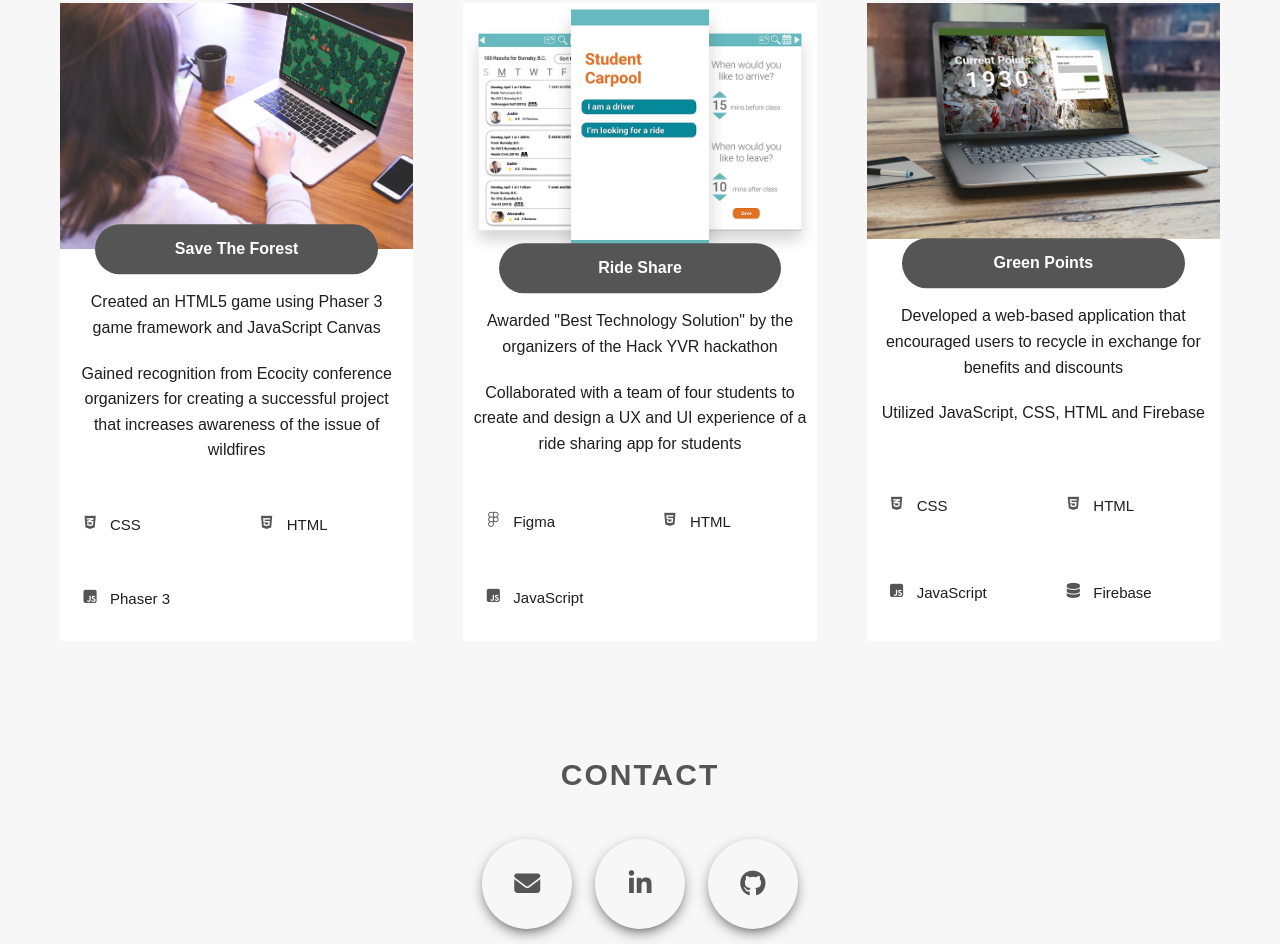
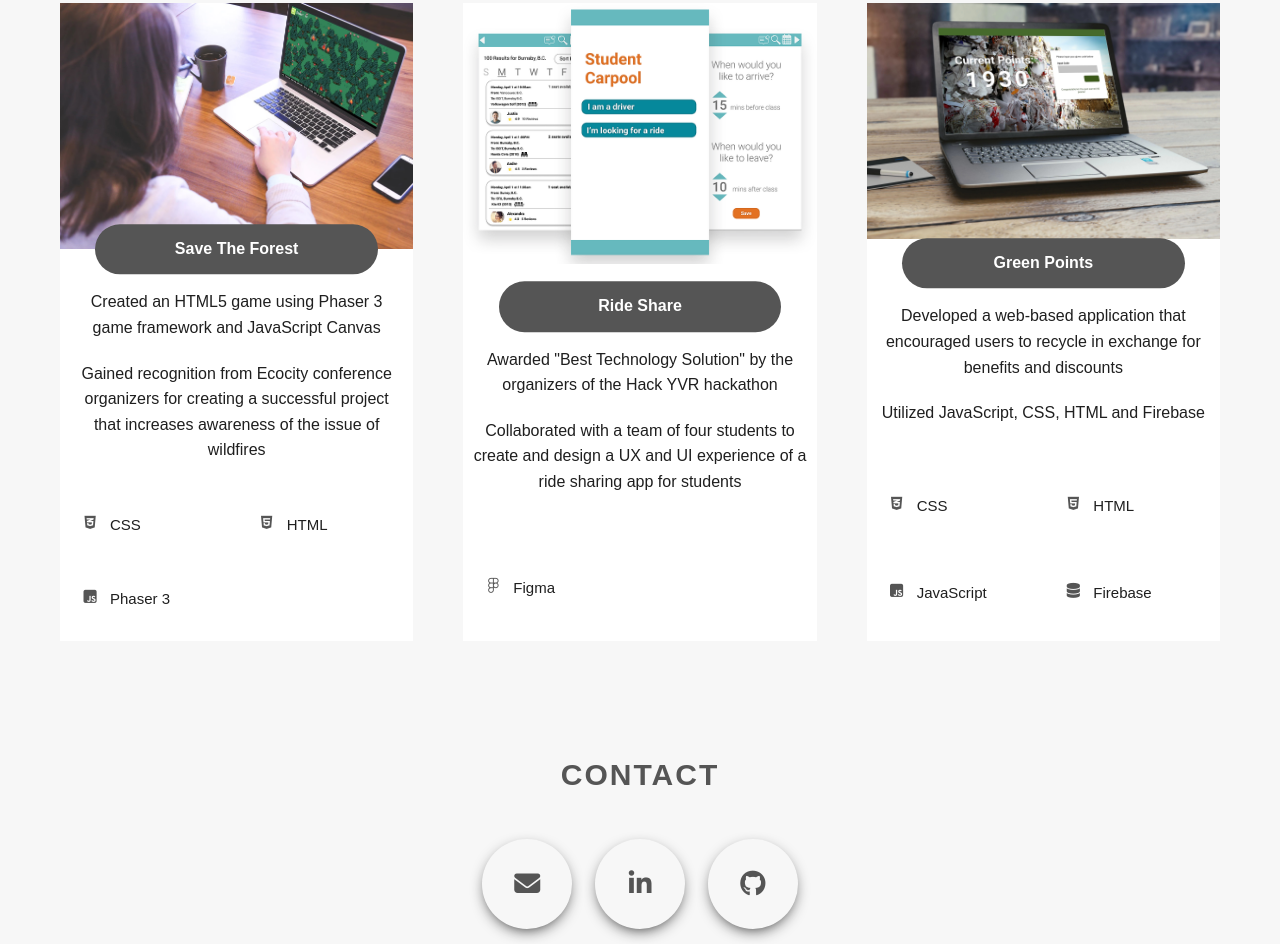
Before and after one commit to aleksandra-codes/aleksandra-codes.github.io, a website: page index.html in a window 1280 px wide. Shown: the part 1203-2147 px from the top of the page. Drawn offline with nearby package versions, Linux system fonts and the light colour scheme; some packages are replaced by stand-ins of ours; a script that the page names is missing.

Commit message:
deleted wrong info

```diff
--- a/index.html
+++ b/index.html
@@ -75,14 +75,7 @@
                                     <i class="fab fa-figma"></i>
                                     <p>Figma</p>
                                 </div>
-                                <div class="card-holder__tech">
-                                        <i class="fab fa-html5"></i>
-                                        <p>HTML</p>
-                                    </div>
-                                    <div class="card-holder__tech">
-                                        <i class="fab fa-js-square"></i>
-                                        <p>JavaScript</p>
-                                    </div>
+
                                 <div class="card-holder__desc">
                                         <p>Awarded "Best Technology Solution" by the organizers of the Hack YVR hackathon </p>
                                         <p>Collaborated with a team of four students to create and design a UX and UI experience of a ride sharing app for students</p>
```
